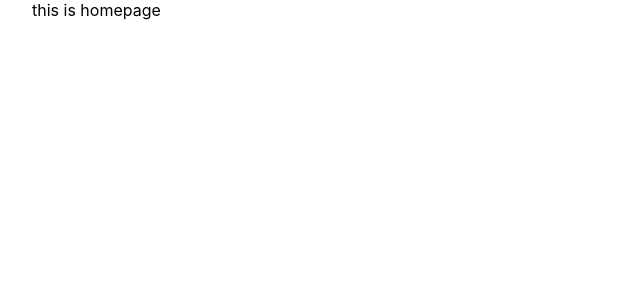
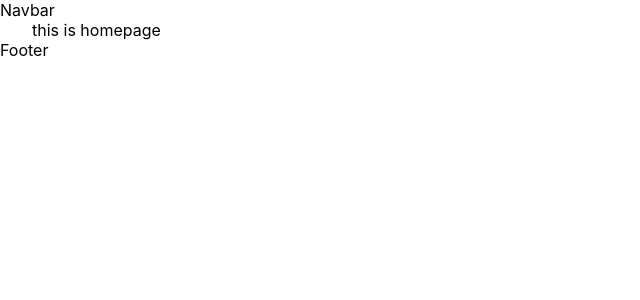
Before and after one commit to phantware/SH-Projects, a Next.js app in the folder front-end-path/agency/: page / in a window 1280 px wide. Shown: the top 300 px of the page, without its empty margins (0-640 px from the left). Built offline with nearby package versions, Linux system fonts and the light colour scheme.

Commit message:
Layout added to the project

```diff
--- /dev/null
+++ b/front-end-path/agency/components/Layout.jsx
@@ -0,0 +1,14 @@
+import Footer from './Footer'
+import Navbar from './Navbar'
+
+const Layout = ({ children }) => {
+  return (
+    <div>
+      <Navbar />
+      {children}
+      <Footer />
+    </div>
+  )
+}
+
+export default Layout
--- a/front-end-path/agency/pages/_app.js
+++ b/front-end-path/agency/pages/_app.js
@@ -1,7 +1,12 @@
+import Layout from '../components/Layout'
 import '../styles/globals.css'
 
 function MyApp({ Component, pageProps }) {
-  return <Component {...pageProps} />
+  return (
+    <Layout>
+      <Component {...pageProps} />
+    </Layout>
+  )
 }
 
 export default MyApp
```
